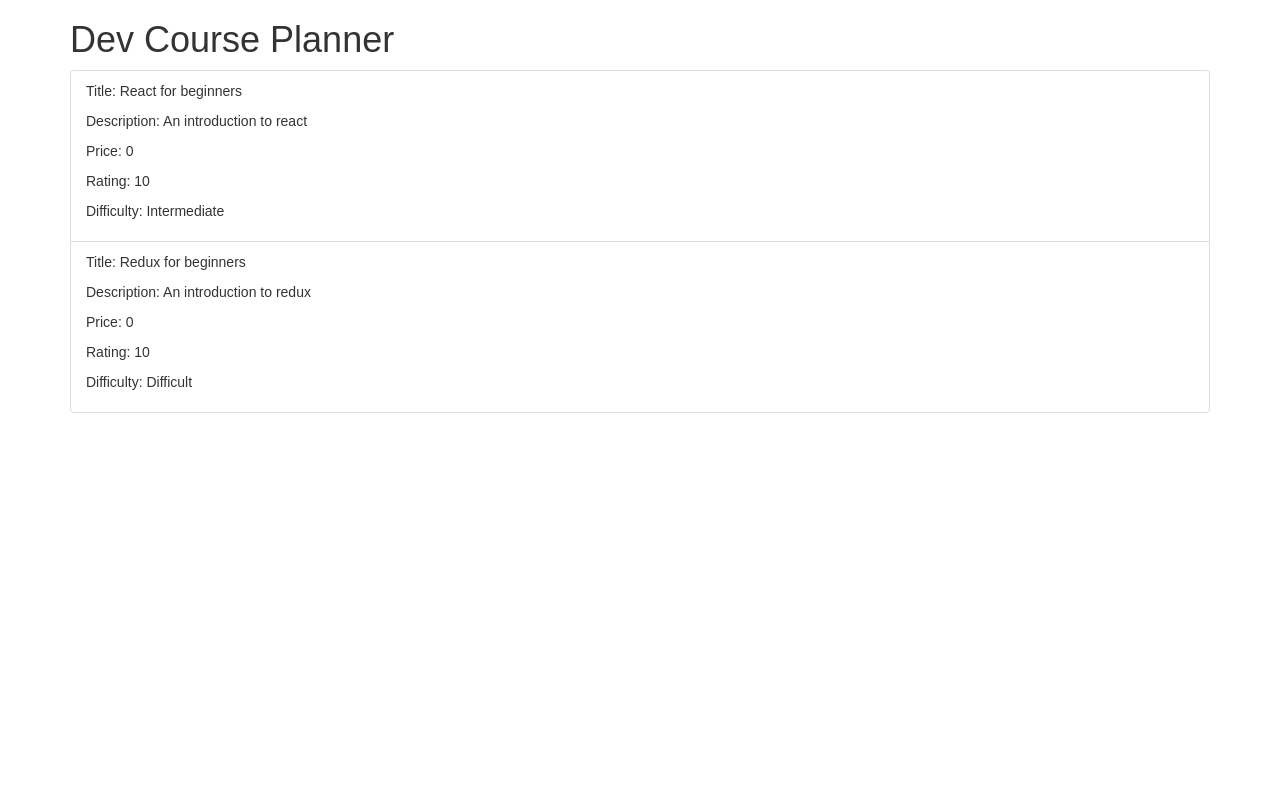
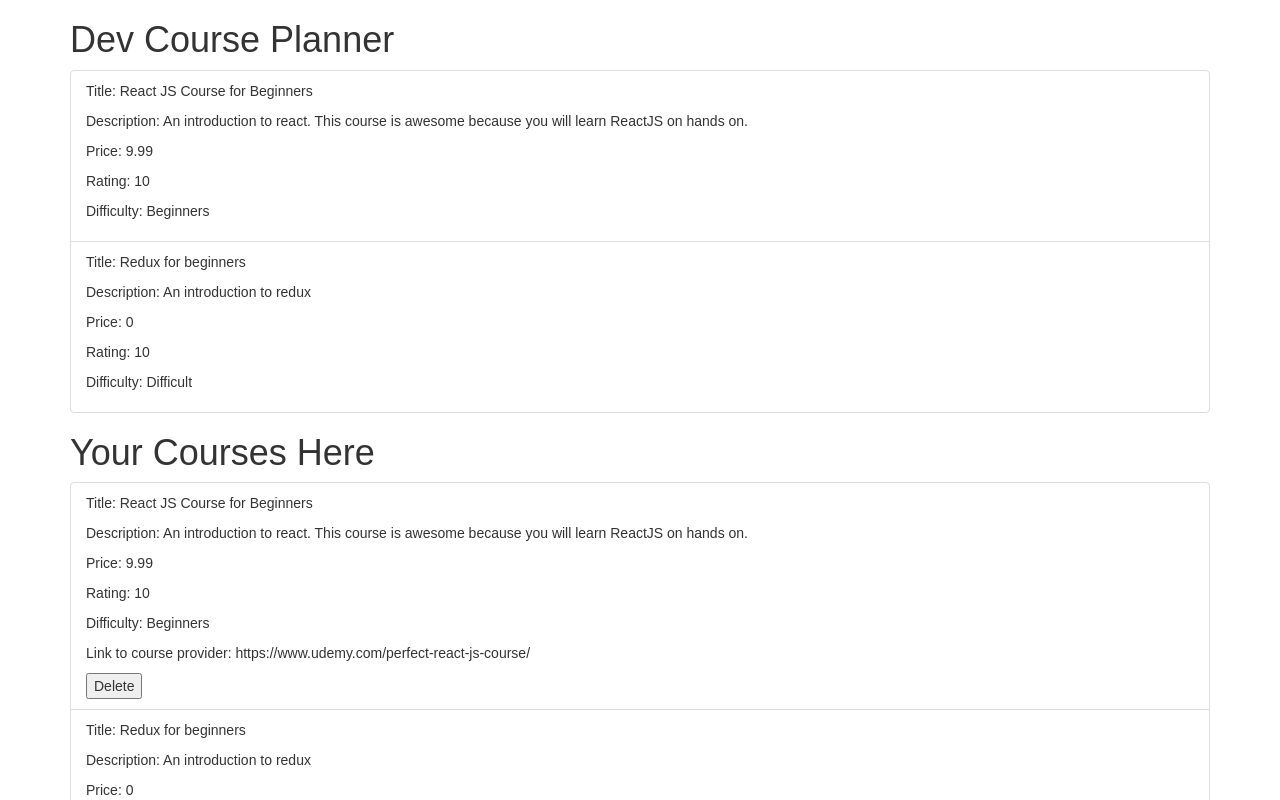
Before and after one commit to AWells64/course-planner, a React (Create React App) app: page / in a window 1280 px wide. Shown: the top 800 px of the page. Built offline with nearby package versions, Linux system fonts and the light colour scheme.

Commit message:
created course component/container, delete course component/container

```diff
--- a/src/App.jsx
+++ b/src/App.jsx
@@ -1,8 +1,9 @@
 import React, { Component, Fragment } from "react";
 import "./App.css";
 import { Provider } from "react-redux";
-import store from "./Data/store"
-import Courses from "./Containers/Courses"
+import store from "./Data/store";
+import Courses from "./Containers/Courses";
+import Course from "./Containers/Course";
 
 class App extends Component {
   render() {
@@ -10,6 +11,7 @@ class App extends Component {
       <Provider store={store}>
         <Fragment>
           <Courses />
+          <Course />
         </Fragment>
       </Provider>
     );
--- a/src/Components/Course.jsx
+++ b/src/Components/Course.jsx
@@ -0,0 +1,34 @@
+import React, { Component, Fragment } from 'react';
+import DeleteCourse from './DeleteCourse';
+
+class Course extends Component {
+
+  render() {
+    const { courses, deleteCourse } = this.props;
+
+      return(
+		<Fragment>
+		  <h1>Your Courses Here</h1>
+			{Object.values(courses).length ? (
+			  <ul className="list-group">
+		        {Object.values(courses).map((course, i) => (
+		          <li className="list-group-item" id={course.id} key={i}>
+	                <p>Title: {course.title}</p>
+	                <p>Description: {course.description}</p>
+	                <p>Price: {course.price}</p>
+                    <p>Rating: {course.rating}</p>
+                    <p>Difficulty: {course.difficulty}</p>
+                    <p>Link to course provider: {course.urlLink}</p>
+                    <DeleteCourse onClick={deleteCourse} id={course.id} />
+                  </li>
+                ))}
+              </ul>
+            ) : (
+            <p>No courses found</p>
+           )}
+			</Fragment>
+		);
+	}
+}
+
+export default Course;
--- a/src/Components/Courses.jsx
+++ b/src/Components/Courses.jsx
@@ -11,7 +11,7 @@ class Courses extends Component {
           <ul className="list-group">
             {Object.values(courses).map((course, i) => (
               <li className="list-group-item" id={course.id} key={i}>
-                {/* <Link to={"/courses/" + course.id}>{course.title}</Link> */}
+                {/* <Link to={"/course/" + course.id}>{course.title}</Link> */}
                 <p>Title: {course.title}</p>
                 <p>Description: {course.description}</p>
                 <p>Price: {course.price}</p>
--- /dev/null
+++ b/src/Components/DeleteCourse.js
@@ -0,0 +1,11 @@
+import React from "react";
+
+const DeleteCourse = ({ onClick, id }) => {
+
+  return <button
+            onClick={() => onClick(id)}
+            > Delete
+          </button>;
+};
+
+export default DeleteCourse;
--- a/src/Containers/Course.js
+++ b/src/Containers/Course.js
@@ -0,0 +1,17 @@
+import { connect } from "react-redux";
+import Courses from "../Components/Course";
+import { deleteCourse } from "../Data/Actions";
+
+const mapStateToProps = state => {
+	return {
+		courses: Object.values(state.courses),
+	}
+};
+
+const mapDispatchToProps = dispatch => {
+	return {
+		deleteCourse: ( id ) => dispatch(deleteCourse(id))
+	}
+};
+
+export default connect(mapStateToProps, mapDispatchToProps)(Courses);
--- /dev/null
+++ b/src/Data/Actions.js
@@ -0,0 +1,6 @@
+export const deleteCourse = ( id ) => {
+    return {
+        type: "deleteCourse",
+        id : id,
+    };
+};
--- a/src/Data/Initial.js
+++ b/src/Data/Initial.js
@@ -6,10 +6,25 @@ const Initial = {
   },
   courses: {
     1: {
-      id: "1", title: "React for beginners", description: "An introduction to react", complete: false, price: "0", rating: 10, difficulty: "Intermediate", score: 10
+      id: "1",
+      title: "React JS Course for Beginners",
+      description: "An introduction to react. This course is awesome because you will learn ReactJS on hands on.",
+      complete: false,
+      price: "9.99",
+      rating: 10,
+      difficulty: "Beginners",
+      urlLink: "https://www.udemy.com/perfect-react-js-course/",
+      score: 10,
     },
     2: {
-      id: "2", title: "Redux for beginners", description: "An introduction to redux", complete: false, price: "0", rating: 10, difficulty: "Difficult", score: 10
+      id: "2",
+      title: "Redux for beginners",
+      description: "An introduction to redux",
+      complete: false,
+      price: "0",
+      rating: 10,
+      difficulty: "Difficult",
+      score: 10,
     }
   }
 };
--- a/src/Data/Reducer.js
+++ b/src/Data/Reducer.js
@@ -1,7 +1,21 @@
+const deleteCourse = (state, {id}) => {
+  const newState = {...state}
+  const courses = {...newState.courses};
+  delete courses[id];
+  return {
+    ...newState,
+    courses
+	};
+  };
+
 const reducer = (state, action) => {
   switch (action.type) {
+
+  	case "deleteCourse" : return deleteCourse(state, action);
+
     default: return state;
   }
-}
+};
+
 
 export default reducer;
```
Also changed, not shown: src/Containers/DeleteCourseContainer.js (added, +13 -0 lines).
